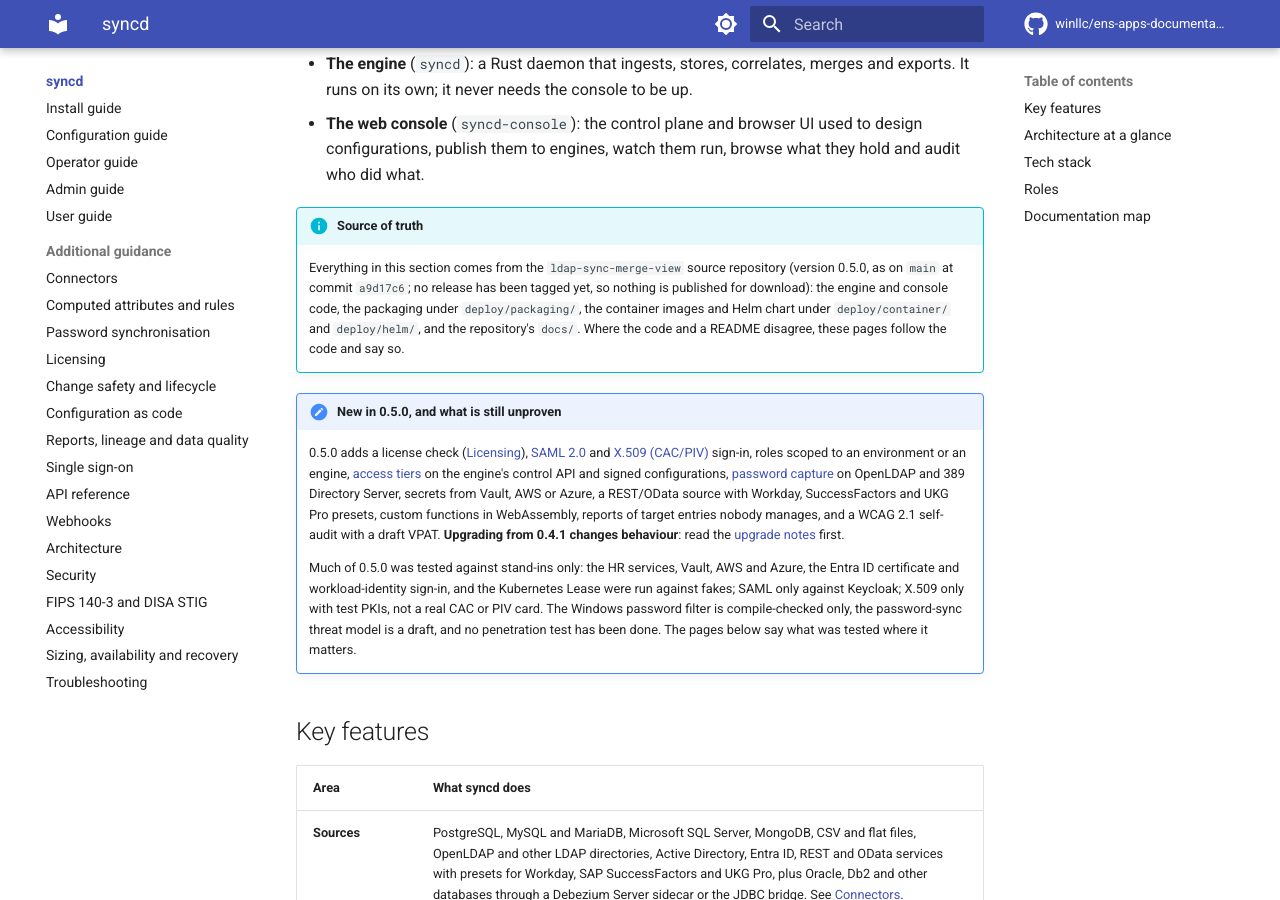
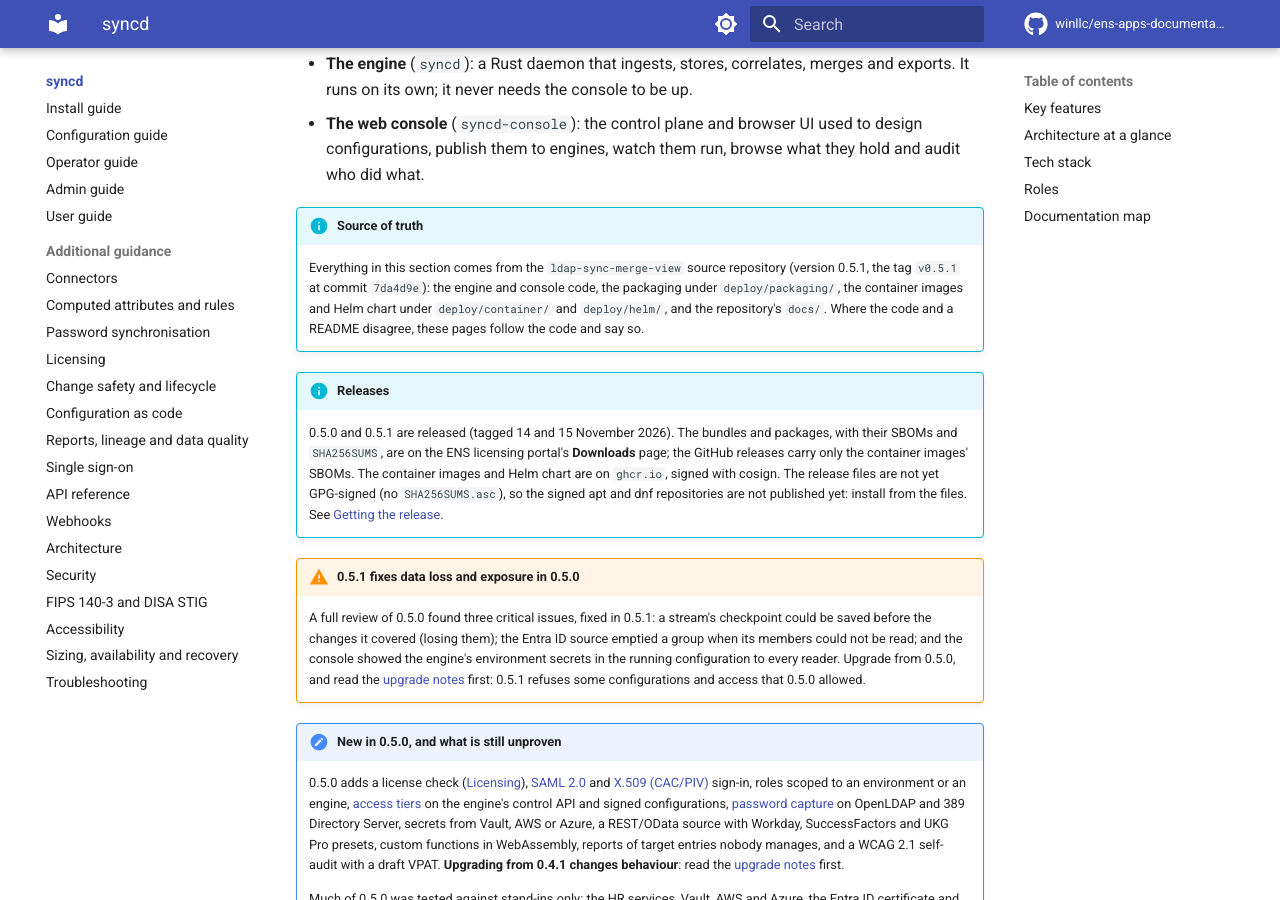
Before and after one commit to winllc/ens-apps-documentation, an MkDocs documentation site: the page built from docs/syncd/index.md, in a window 1280 px wide and 900 px high, scrolled down 413 px. Built offline with MkDocs 1.6.1 and Material for MkDocs 9.7.7, drawn with Linux system fonts in a browser that asks for light colours; comment, search, counter and statistics services are not loaded; some of the changed text lies outside the part shown.

Commit message:
syncd 0.5.1: overview, licensing and the suite pages
- The overview documents the tag v0.5.1 (7da4d9e), what is released
  where (files on the licensing portal's Downloads page, images and chart
  on ghcr.io, the GitHub releases holding only image SBOMs; unsigned, so
  no apt or dnf repositories yet), and the three critical 0.5.0 issues
  0.5.1 fixes, with a pointer to the upgrade notes.
- Licensing: an engine whose console has no license judges a publish by
  its own evaluation period (0.5.0 let the console switch it off).
- Home and releases pages: syncd's releases are on the portal from 0.5.0.
- Audit logging: access.denied, the wasm_module actions, audit.pruned
  and the gap check.

Co-Authored-By: Claude Opus 5.5 <noreply@anthropic.com>
Claude-Session: https://claude.ai/code/session_015i4tKYu9HNnoicm7dBSptk

```diff
--- a/docs/syncd/index.md
+++ b/docs/syncd/index.md
@@ -18,11 +18,26 @@ It has two parts:
 
 !!! info "Source of truth"
     Everything in this section comes from the `ldap-sync-merge-view` source repository
-    (version 0.5.0, as on `main` at commit `a9d17c6`; no release has been tagged yet, so nothing is
-    published for download): the engine and console code, the packaging under `deploy/packaging/`, the
+    (version 0.5.1, the tag `v0.5.1` at commit `7da4d9e`): the engine and console code, the packaging under `deploy/packaging/`, the
     container images and Helm chart under `deploy/container/` and `deploy/helm/`, and
     the repository's `docs/`. Where the code and a README disagree, these pages follow the
     code and say so.
+
+!!! info "Releases"
+    0.5.0 and 0.5.1 are released (tagged 14 and 15 November 2026). The bundles and packages, with
+    their SBOMs and `SHA256SUMS`, are on the ENS licensing portal's **Downloads** page; the GitHub
+    releases carry only the container images' SBOMs. The container images and Helm chart are on
+    `ghcr.io`, signed with cosign. The release files are not yet GPG-signed (no `SHA256SUMS.asc`),
+    so the signed apt and dnf repositories are not published yet: install from the files. See
+    [Getting the release](install.md#getting-the-release).
+
+!!! warning "0.5.1 fixes data loss and exposure in 0.5.0"
+    A full review of 0.5.0 found three critical issues, fixed in 0.5.1: a stream's checkpoint could
+    be saved before the changes it covered (losing them); the Entra ID source emptied a group when
+    its members could not be read; and the console showed the engine's environment secrets in the
+    running configuration to every reader. Upgrade from 0.5.0, and read the
+    [upgrade notes](install.md#upgrading-from-050-to-051) first: 0.5.1 refuses some configurations
+    and access that 0.5.0 allowed.
 
 !!! note "New in 0.5.0, and what is still unproven"
     0.5.0 adds a license check ([Licensing](licensing.md)), [SAML 2.0](single-sign-on.md#saml-20) and
@@ -125,7 +140,7 @@ flowchart LR
 | Console UI | React 19, TypeScript, Vite, TanStack Router and Query, Tailwind CSS, Monaco editor |
 | Cryptography | rustls with aws-lc-rs; the AWS-LC FIPS module in a FIPS build |
 | JDBC bridge (optional) | Java 17+, run separately, with your databases' JDBC drivers |
-| Delivery | Bundles for x86_64 and aarch64, each also as a FIPS bundle, `.deb` and `.rpm` packages (RHEL 8 and 9+) and signed apt and dnf repositories, the `syncd-capture` agent package for directory servers, CycloneDX SBOMs, and `SHA256SUMS` signed with GPG; systemd units `syncd` and `syncd-console`. arm64 builds need the release workflow's arm64 runners, on by default. Container images `ghcr.io/winllc/syncd` and `ghcr.io/winllc/syncd-console` (amd64 and arm64, with `-fips` variants; distroless, Trivy-scanned, cosign-signed with SPDX attestations) and the Helm chart `oci://ghcr.io/winllc/charts/syncd`, all published when a release is tagged (none is yet) |
+| Delivery | Bundles for x86_64 and aarch64, each also as a FIPS bundle, `.deb` and `.rpm` packages (RHEL 8 and 9+) and, once releases are signed, apt and dnf repositories, the `syncd-capture` agent package for directory servers, CycloneDX SBOMs, and `SHA256SUMS` (GPG-signed once the release key is set); systemd units `syncd` and `syncd-console`. arm64 builds need the release workflow's arm64 runners, on by default. Container images `ghcr.io/winllc/syncd` and `ghcr.io/winllc/syncd-console` (amd64 and arm64, with `-fips` variants; distroless, Trivy-scanned, cosign-signed with SPDX attestations) and the Helm chart `oci://ghcr.io/winllc/charts/syncd`. Published on a release tag: the files to the ENS licensing portal's release bucket, the images and chart to `ghcr.io`. The GPG signature and the apt and dnf repositories need the release key, which 0.5.0 and 0.5.1 were built without |
 
 ## Roles
 
```
Also changed, not shown: docs/audit-logging.md (+4 -1 lines), docs/index.md (+2 -2 lines), docs/releases.md (+8 -6 lines), docs/syncd/licensing.md (+5 -0 lines).
